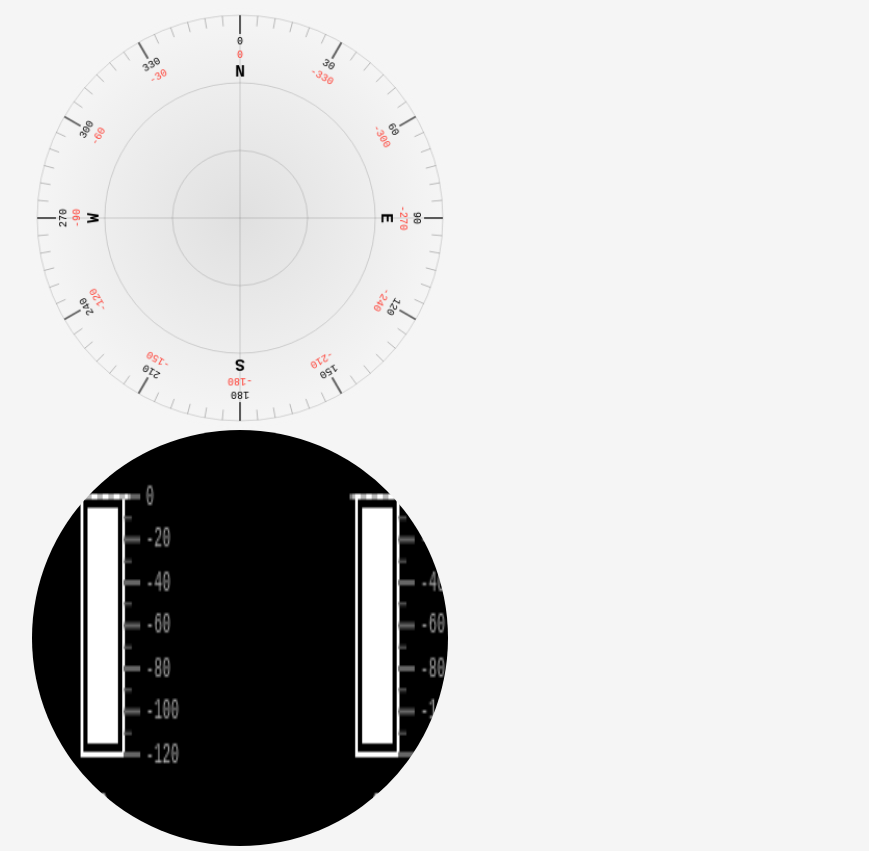
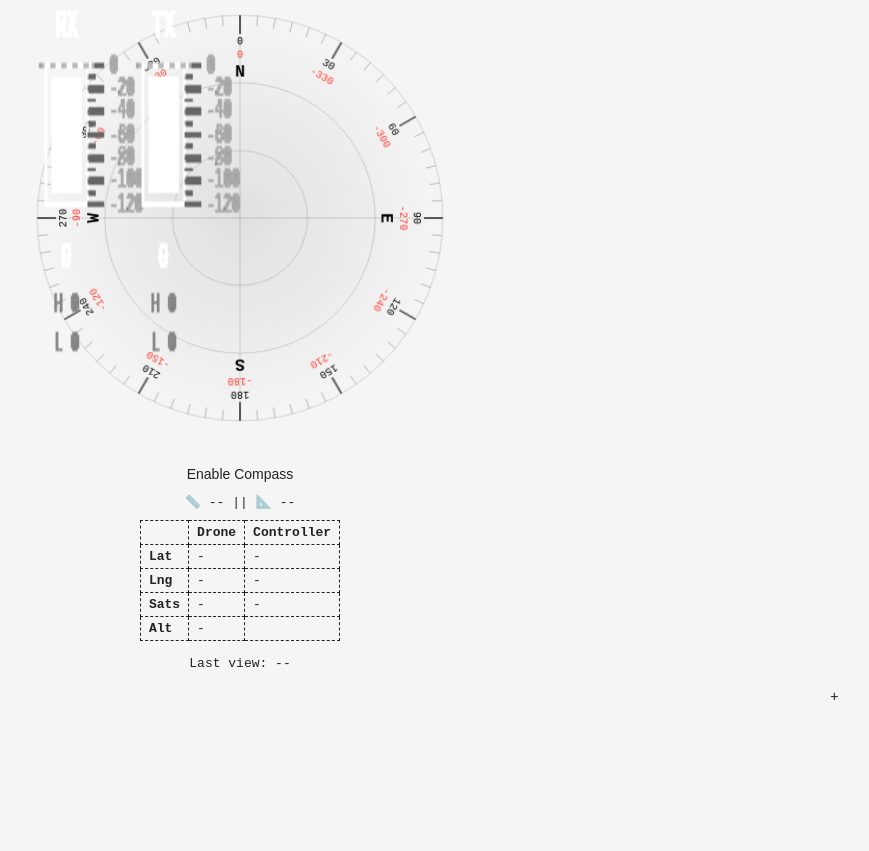
Before and after one commit to voidbrain/ELRS-Radar, a website with bundled scripts: page index.html in a window 1280 px wide. Shown: the top 851 px of the page, without its empty margins (400-1269 px from the left). After the commit the page ends 808 px from the top, so only its background shows below. Built offline with nearby package versions, Linux system fonts and the light colour scheme; no server answers.

Commit message:
vmeters wip

```diff
--- a/index.html
+++ b/index.html
@@ -11,7 +11,7 @@
     <link rel="stylesheet" href="style.css" />
   </head>
   <body class="dark">
-    <div id="radarContainer">
+    <div id="radarContainer" class="radar-stack">
       <canvas id="radarCanvas" width="400" height="400"></canvas>
       <canvas id="meterCanvas"></canvas>
     </div>
--- a/meters.js
+++ b/meters.js
@@ -22,13 +22,6 @@ export class MeterRenderer {
     const h = this.canvas.height;
 
     /*
-      PURE B/W
-    */
-
-    ctx.fillStyle = "#000";
-    ctx.fillRect(0, 0, w, h);
-
-    /*
       UPDATE HISTORY
     */
 
@@ -39,10 +32,10 @@ export class MeterRenderer {
     this.history.txMin = Math.min(this.history.txMin, tx);
 
     this.drawMeter({
-      x: w * 0.12,
-      y: h * 0.16,
+      x: 10,
+      y: 20,
       width: 30,
-      height: h * 0.62,
+      height: 50,
       value: rx,
       label: "RX",
       maxSeen: this.history.rxMax,
@@ -50,10 +43,10 @@ export class MeterRenderer {
     });
 
     this.drawMeter({
-      x: w * 0.88 - 30,
-      y: h * 0.16,
+      x: 80,
+      y: 20,
       width: 30,
-      height: h * 0.62,
+      height: 50,
       value: tx,
       label: "TX",
       maxSeen: this.history.txMax,
--- a/style.css
+++ b/style.css
@@ -69,10 +69,11 @@ canvas {
   height: 96vw;
   max-width: 420px;
   max-height: 420px;
-  border-radius: 50%;
-  background: radial-gradient(circle, var(--gradedBackground) 0%, var(--background) 70%);
   border: 2px solid var(--background);
   box-sizing: border-box;
+}
+#radarCanvas {
+   background: radial-gradient(circle, var(--gradedBackground) 0%, var(--background) 70%);
 }
 
 .info-panel {
@@ -149,8 +150,7 @@ table {
 .radar-stack canvas {
   position: absolute;
   inset: 0;
-  width: 100%;
-  height: 100%;
+
 }
 
 #meterCanvas {
```
